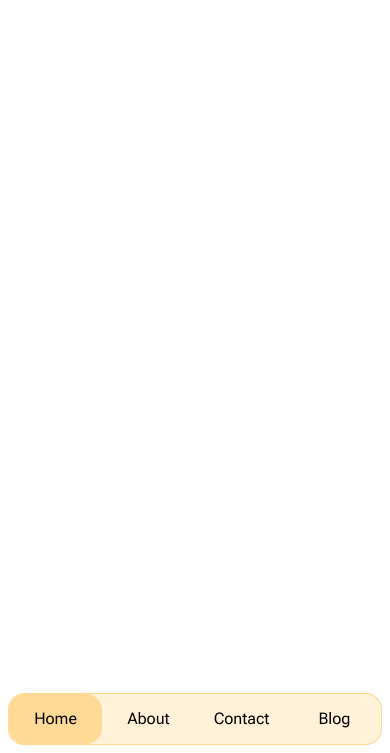
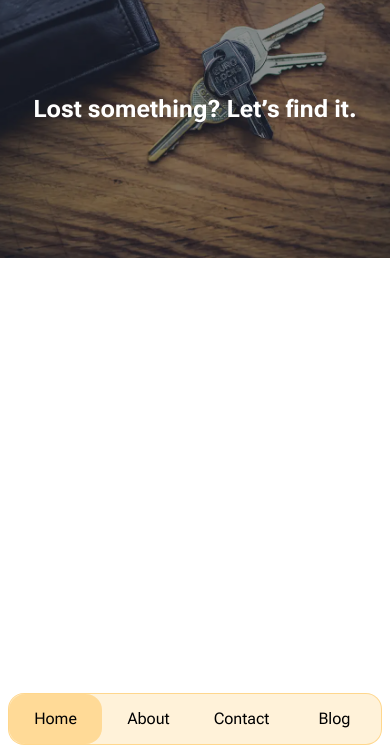
Before and after one commit to Papaya-Voldemort/Lost-Found, a plain HTML site: page index.html in a window 390 px wide. Shown: the part 91-844 px from the top of the page. Drawn offline with Linux system fonts and the light colour scheme.

Commit message:
Update hero section and improve CSS styles for responsiveness

```diff
--- a/css/large.css
+++ b/css/large.css
@@ -1,3 +1,5 @@
 @media only screen and (min-width: 60rem) {
 
-} /* end media query*/
+}
+
+/* end media query*/
--- a/css/medium.css
+++ b/css/medium.css
@@ -9,4 +9,16 @@
         left: 0;
         right: 0;
     }
-} /* end media query*/
+
+    .hero h1 {
+        font-size: 3.5rem;
+    }
+
+    .hero {
+        min-height: 450px;
+        height: 60vh;
+    }
+
+}
+
+/* end media query*/
--- a/css/small.css
+++ b/css/small.css
@@ -1,8 +1,15 @@
 /* Prevent adjustments of font size after orientation changes in IE on Windows Phone and in iOS.  */
-html {-webkit-text-size-adjust: 100%; -ms-text-size-adjust: 100%;}
+html {
+    -webkit-text-size-adjust: 100%;
+    -ms-text-size-adjust: 100%;
+}
 
 /*  apply a natural box layout model to all elements  */
-* { -moz-box-sizing: border-box; -webkit-box-sizing: border-box; box-sizing: border-box; }
+* {
+    -moz-box-sizing: border-box;
+    -webkit-box-sizing: border-box;
+    box-sizing: border-box;
+}
 
 body {
     font-size: 16px;
@@ -75,3 +82,43 @@ nav li:hover a {
 nav li.active a {
     background: rgba(255, 166, 0, 0.3);
 }
+
+/*Main Content Styles*/
+
+/*Hero Styles*/
+.hero {
+    position: relative;
+    height: 35vh;
+    min-height: 250px;
+    display: flex;
+    align-items: center;
+    justify-content: center;
+    text-align: center;
+}
+
+.hero::after {
+    content: "";
+    position: absolute;
+    inset: 0;
+    background: rgba(0, 0, 0, 0.45);
+}
+
+.hero img {
+    position: absolute;
+    inset: 0;
+    width: 100%;
+    height: 100%;
+    object-fit: cover;
+    z-index: 0;
+}
+
+.hero h1 {
+    position: relative;
+    color: white;
+    z-index: 1;
+    font-size: 1.5rem;
+    margin: 0;
+}
+
+
+/*Footer Styles*/
--- a/index.html
+++ b/index.html
@@ -22,7 +22,7 @@
 </head>
 <body>
 <header>
-    <img src="https://via.placeholder.com/50x50" alt="logo placeholder" width="50" height="50">
+    <img src="https://placehold.co/50x50/orange/white" alt="logo placeholder" width="50" height="50">
     <h1>Lost & Found</h1>
 </header>
 <nav>
@@ -35,6 +35,10 @@
 </nav>
 
 <main>
+    <section class="hero">
+        <img src="images/hero.webp" alt="placeholder image" width="960" height="650">
+        <h1>Lost something? Let’s find it.</h1>
+    </section>
 </main>
 
 <script src="js/main.js"></script>
```
Also changed, not shown: images/hero.webp (added).
